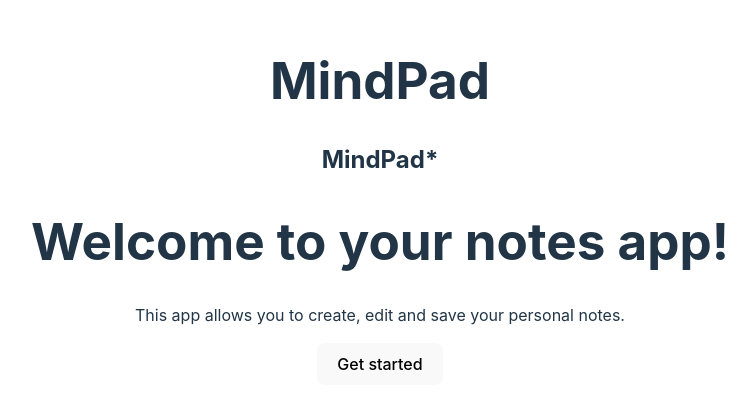
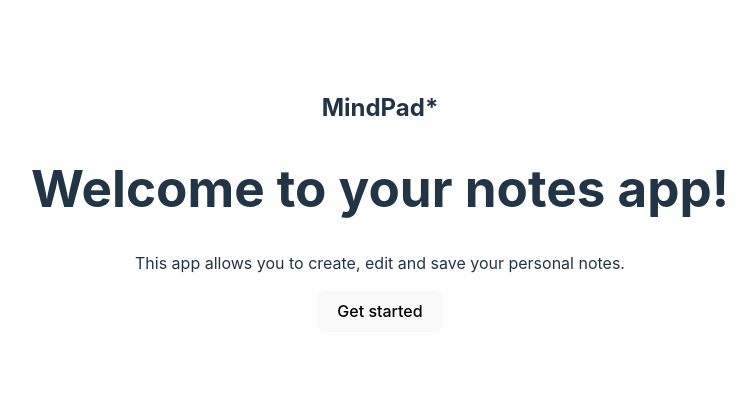
Before and after one commit to iamstasiia/WebDevCourse_SPA_04_Notes-App, a React (Vite) app in the folder frontend/: page / in a window 1280 px wide. Shown: the part 199-608 px from the top of the page, without its empty margins (260-1016 px from the left). Built offline with nearby package versions, Linux system fonts and the light colour scheme.

Commit message:
header removed

```diff
--- a/frontend/src/App.jsx
+++ b/frontend/src/App.jsx
@@ -31,7 +31,6 @@ function App() {
 
     return (
         <UserProvider>
-            <h1>MindPad</h1>
             {step === 0 && <WelcomeComponent onStart={handleStart} />}
             {step === 1 && <AuthComponent onAuthSuccess={handleAuthSuccess} />}
             {step === 2 && (
```
